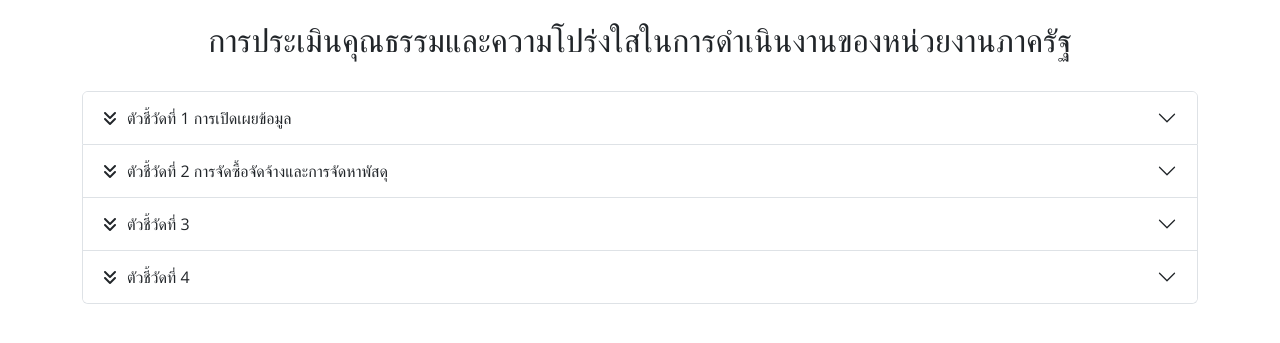
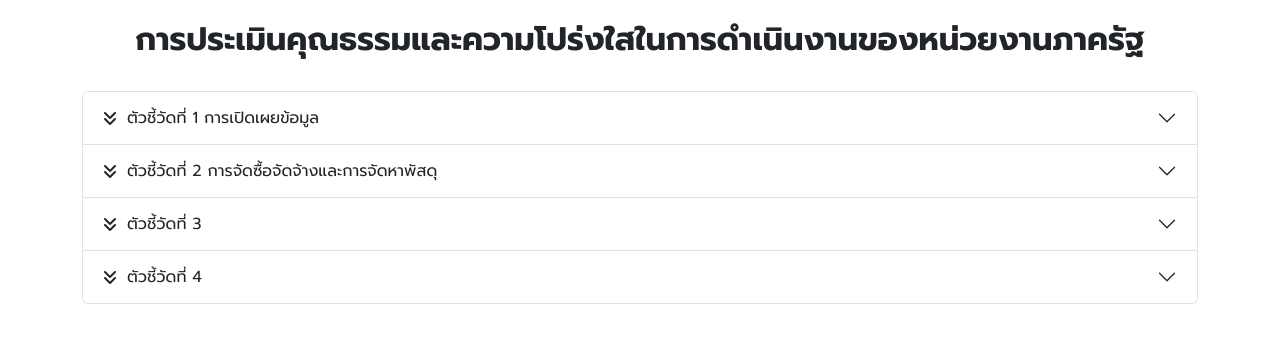
Before and after one commit to julnual/ita-mnst, a plain HTML site: page index.html in a window 1280 px wide. Shown: the part 201-544 px from the top of the page. Drawn offline with nearby package versions, Linux system fonts and the light colour scheme.

Commit message:
Update index.html

```diff
--- a/index.html
+++ b/index.html
@@ -4,33 +4,31 @@
     <meta charset="UTF-8">
     <meta name="viewport" content="width=device-width, initial-scale=1">
     <title>ITA MNST</title>
+    <!-- Bootstrap CSS -->
     <link href="https://cdn.jsdelivr.net/npm/bootstrap@5.3.2/dist/css/bootstrap.min.css" rel="stylesheet">
+    <!-- Bootstrap JS -->
     <script src="https://cdn.jsdelivr.net/npm/bootstrap@5.3.2/dist/js/bootstrap.bundle.min.js"></script>
+    <!-- Bootstrap icons -->
     <link rel="stylesheet" href="https://cdn.jsdelivr.net/npm/bootstrap-icons/font/bootstrap-icons.css">
-    <link href="https://fonts.googleapis.com/css2?family=Open+Sans:wght@300;400;700&display=swap" rel="stylesheet">
+    <!-- เชื่อมโยงฟอนต์ Prompt จาก Google Fonts -->
+    <link href="https://fonts.googleapis.com/css2?family=Prompt:wght@300;400;700&display=swap" rel="stylesheet">
+    <!-- Font Awesome -->
     <link rel="stylesheet" href="https://cdnjs.cloudflare.com/ajax/libs/font-awesome/6.4.2/css/all.min.css">
-
-
-
-
-    <style>
-    body {
-    font-family: 'Open Sans', sans-serif !important;
-}
-h1, h2, h3, h4, h5, h6, p, a, table, button, .accordion, .card {
-    font-family: 'Open Sans', sans-serif !important;
-}
-
-
-    </style>
+    	<style>
+            /* กำหนดให้ทั้งเว็บใช้ฟอนต์ Prompt */
+            body {
+                font-family: 'Prompt', sans-serif;
+            }
+	</style>
 </head>
 <body>
 <div class="container mt-5">
 	<center><img src="https://cdn-icons-png.flaticon.com/512/4151/4151573.png" alt="Hand Icon" width="200"></center>
 	<br>
-    <center><h2>การประเมินคุณธรรมและความโปร่งใสในการดำเนินงานของหน่วยงานภาครัฐ</h2></center>
-    <br>
+  <center><h2><b>การประเมินคุณธรรมและความโปร่งใสในการดำเนินงานของหน่วยงานภาครัฐ</h2></center>
+  <br>
     <div class="accordion" id="faqAccordion">
+<!--- ตัวชี้วัดที่ 1 -->
     <div class="accordion-item">
         <h2 class="accordion-header" id="faqOne">
             <button class="accordion-button collapsed" type="button" data-bs-toggle="collapse" data-bs-target="#collapseOne" aria-expanded="false" aria-controls="collapseOne">
@@ -86,8 +84,8 @@ h1, h2, h3, h4, h5, h6, p, a, table, button, .accordion, .card {
                     </div>
                 </div>
             </div>
-        </div>
-
+        </div> <!--- ตัวชี้วัดที่ 1 -->
+<!--- ตัวชี้วัดที่ 2 -->
         <div class="accordion-item">
          <h2 class="accordion-header" id="faqTwo">
              <button class="accordion-button collapsed" type="button" data-bs-toggle="collapse" data-bs-target="#collapseTwo" aria-expanded="false" aria-controls="collapseTwo">
@@ -178,8 +176,8 @@ h1, h2, h3, h4, h5, h6, p, a, table, button, .accordion, .card {
                     </div>
                 </div>
             </div>
-        </div>
-
+        </div> <!--- ตัวชี้วัดที่ 2 -->
+<!--- ตัวชี้วัดที่ 3 -->
         <div class="accordion-item">
         <h2 class="accordion-header" id="faqThree">
             <button class="accordion-button collapsed" type="button" data-bs-toggle="collapse" data-bs-target="#collapseThree" aria-expanded="false" aria-controls="collapseThree">
@@ -219,8 +217,8 @@ h1, h2, h3, h4, h5, h6, p, a, table, button, .accordion, .card {
                     </div>
                 </div>
             </div>
-        </div>
-
+        </div> <!--- ตัวชี้วัดที่ 3 -->
+<!--- ตัวชี้วัดที่ 4 -->
         <div class="accordion-item">
         <h2 class="accordion-header" id="faqFour">
             <button class="accordion-button collapsed" type="button" data-bs-toggle="collapse" data-bs-target="#collapseFour" aria-expanded="false" aria-controls="collapseFour">
@@ -243,7 +241,6 @@ h1, h2, h3, h4, h5, h6, p, a, table, button, .accordion, .card {
                                 </li>
                             </ul>
                         </div>
-
                         <div class="card-body">
                             <div class="tab-content">
                                 <div class="tab-pane fade show active" id="MOIT9" role="tabpanel" aria-labelledby="MOIT9-tab">
@@ -260,11 +257,8 @@ h1, h2, h3, h4, h5, h6, p, a, table, button, .accordion, .card {
                     </div>
                 </div>
             </div>
-        </div>
-
-    </div>
-</div>
-
-
+        </div> <!--- ตัวชี้วัดที่ 4 -->
+    </div> <!--- accordion -->
+</div> <!--- container -->
 </body>
 </html>
```
